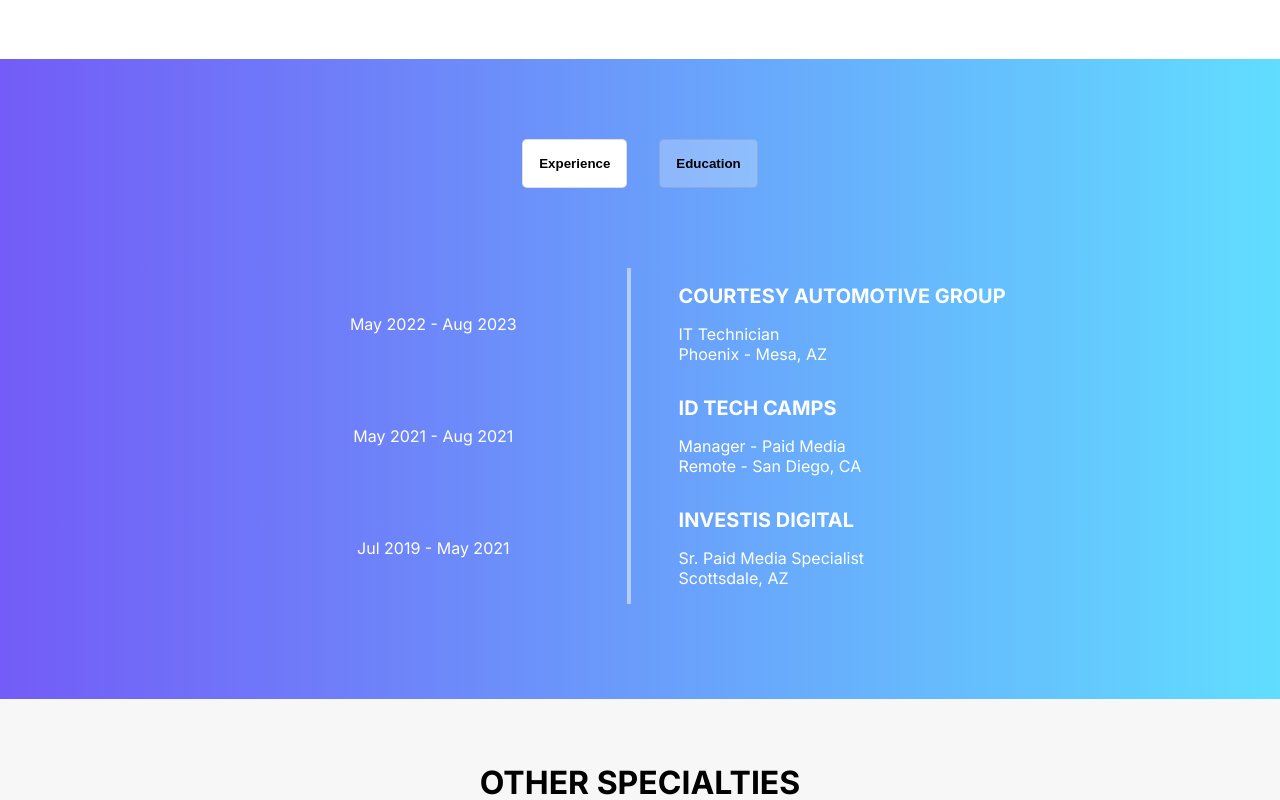
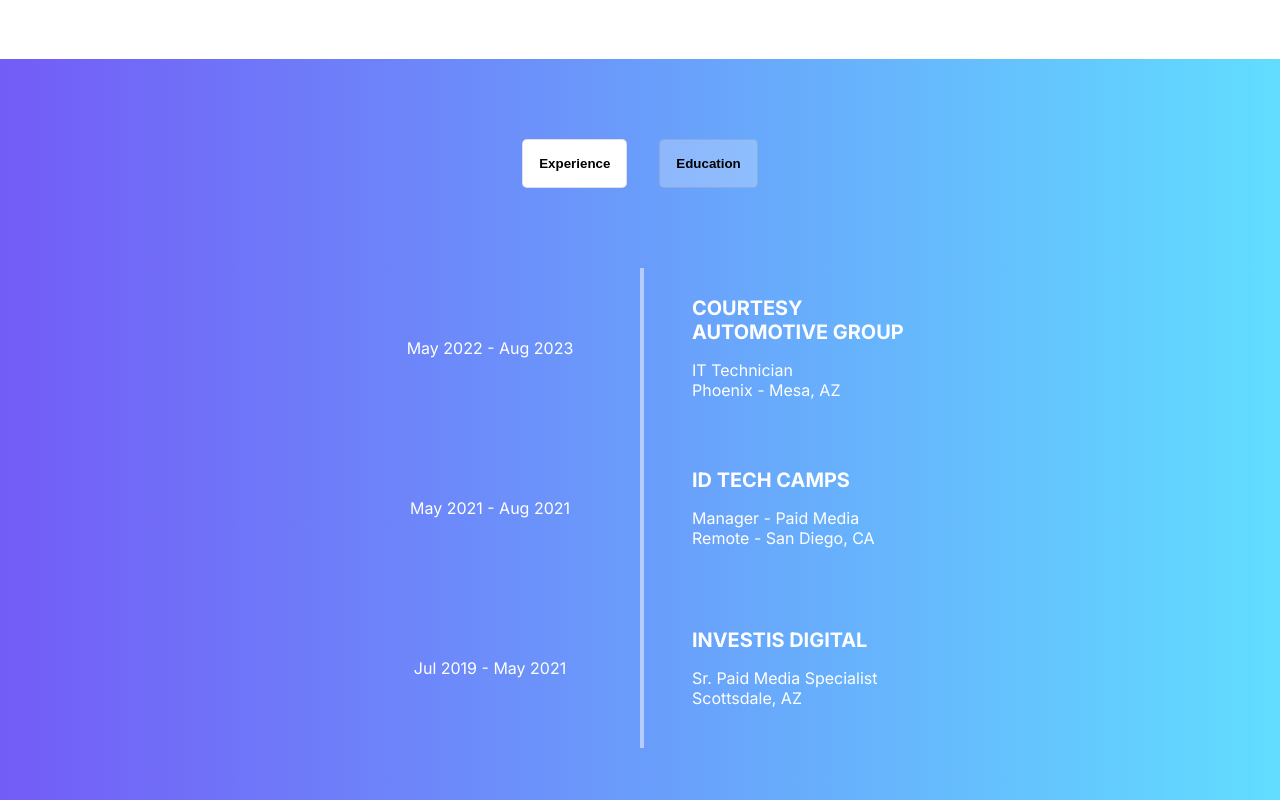
Before and after one commit to Im-Humor/next-portfolio, a Next.js app: page / in a window 1280 px wide. Shown: the part 1000-1800 px from the top of the page. Built offline with nearby package versions, Linux system fonts and the light colour scheme.

Commit message:
fix compilation error due to missing contact page content, and add additional styling

```diff
--- a/src/app/aboutbarstyle.css
+++ b/src/app/aboutbarstyle.css
@@ -17,6 +17,7 @@
 .about-bars-section > div {
     flex-grow: 1;
     flex-basis: 0;
+    min-width: 300px;
 }
 
 .about-desc-header h3 {
--- a/src/app/expsectionstyle.css
+++ b/src/app/expsectionstyle.css
@@ -4,11 +4,10 @@
     flex-direction: column;
     justify-content: center;
     align-items: center;
-    height: 40rem;
 }
 
 .exp-section {
-    width: 800px;
+    max-width: 800px;
     height: 100%;
     display: flex;
     justify-content: flex-start;
@@ -63,15 +62,15 @@
 }
 
 .exp-item {
-    width: 100%;
     display: flex;
     justify-content: space-around;
     align-items: center;
-    height: 7rem;
+    height: 10rem;
+    flex-wrap: wrap;
 }
 
 .exp-item-date {
-    width: 100%;
+    width: 300px;
     display: flex;
     justify-content: center;
     align-items: center;
@@ -82,7 +81,7 @@
 }
 
 .exp-item-desc {
-    width: 100%;
+    width: 300px;
     height: 100%;
     display: flex;
     flex-direction: column;
--- a/src/app/footerstyle.css
+++ b/src/app/footerstyle.css
@@ -1,3 +1,15 @@
+.lol {
+
+}
+
+.footer-div-black {
+    background-color: black;
+    display: flex;
+    justify-content: center;
+    align-items: center;
+    padding: 4rem 0;
+}
+
 .footer-container {
     display: flex;
     justify-content: space-evenly;
--- a/src/app/globalstyle.css
+++ b/src/app/globalstyle.css
@@ -64,13 +64,6 @@
     background-image: linear-gradient(to right, rgb(115, 92, 247), rgb(97, 221, 255));
 }
 
-.footer-div-black {
-    background-color: black;
-    display: flex;
-    justify-content: center;
-    align-items: center;
-}
-
 .hidden {
     display: none;
 }
--- a/src/app/projectsstyle.css
+++ b/src/app/projectsstyle.css
@@ -51,6 +51,7 @@
     display: flex;
     justify-content: center;
     align-items: center;
+    flex-wrap: wrap;
 }
 
 .project-card {
--- a/src/app/specialtiesstyle.css
+++ b/src/app/specialtiesstyle.css
@@ -36,6 +36,7 @@
     justify-content: space-evenly;
     align-items: center;
     margin-top: 2rem;
+    flex-wrap: wrap;
 }
 
 .specialty-card {
```
Also changed, not shown: src/app/contact/page.jsx (deleted).
